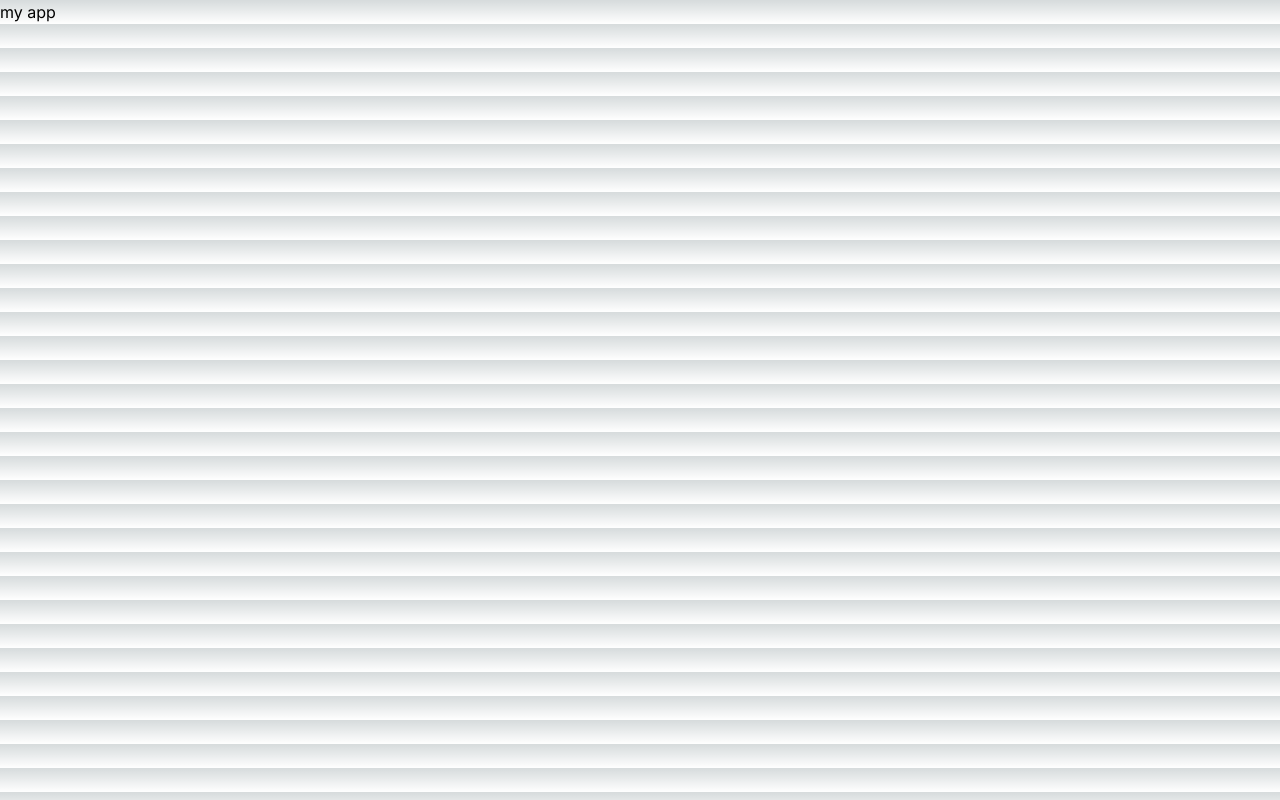
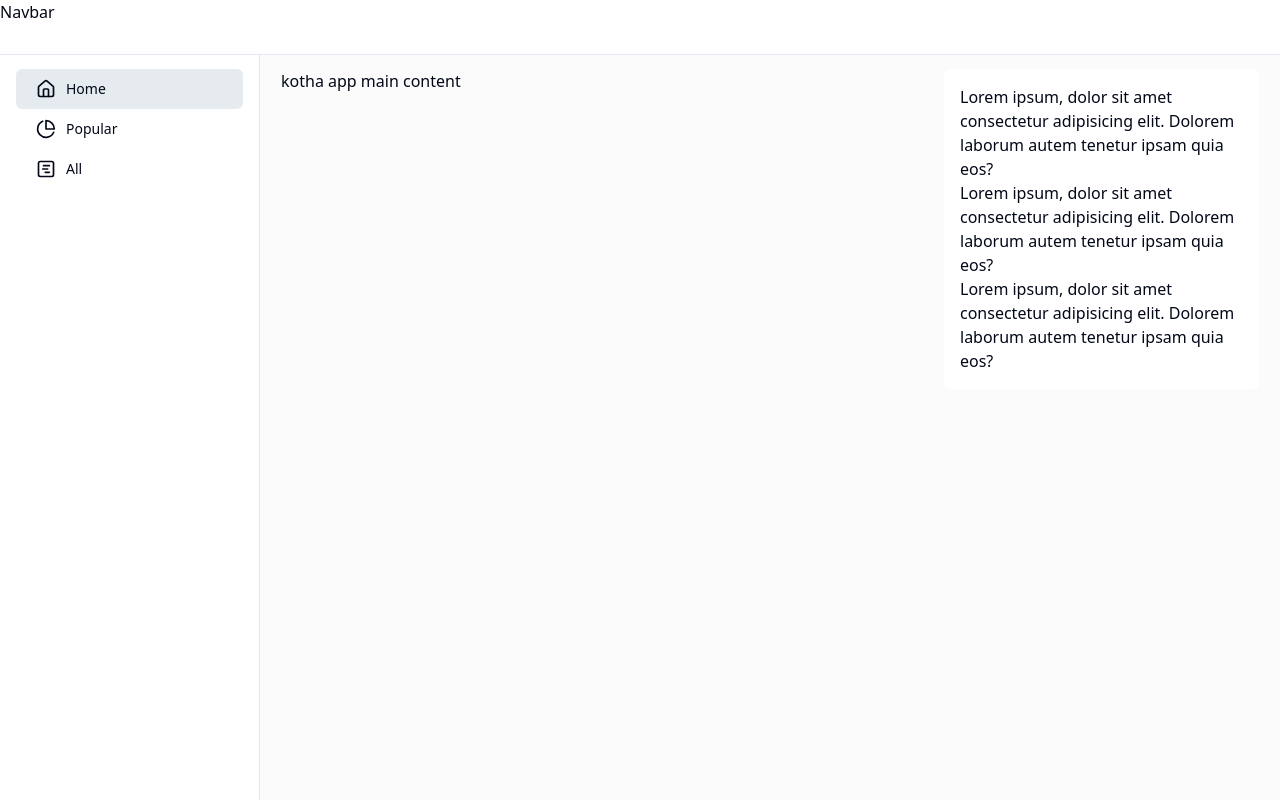
Before and after one commit to Jisan-mia/gold-kinen-fe-task, a Next.js app: page / in a window 1280 px wide. Built offline with nearby package versions, Linux system fonts and the light colour scheme.

Commit message:
created app layout design

```diff
--- a/app/globals.css
+++ b/app/globals.css
@@ -2,32 +2,101 @@
 @tailwind components;
 @tailwind utilities;
 
-:root {
-  --foreground-rgb: 0, 0, 0;
-  --background-start-rgb: 214, 219, 220;
-  --background-end-rgb: 255, 255, 255;
-}
+@layer base {
+  :root {
+    --background: 0 0% 100%;
+    --foreground: 222.2 84% 4.9%;
 
-@media (prefers-color-scheme: dark) {
-  :root {
-    --foreground-rgb: 255, 255, 255;
-    --background-start-rgb: 0, 0, 0;
-    --background-end-rgb: 0, 0, 0;
+    --primary: 222.2 47.4% 11.2%;
+    --primary-foreground: 210 40% 98%;
+
+    --border: 214.3 31.8% 91.4%;
+    --input: 214.3 31.8% 91.4%;
+    --ring: 222.2 84% 4.9%;
+
+    --radius: 0.5rem;
   }
 }
 
-body {
-  color: rgb(var(--foreground-rgb));
-  background: linear-gradient(
-      to bottom,
-      transparent,
-      rgb(var(--background-end-rgb))
-    )
-    rgb(var(--background-start-rgb));
+@layer base {
+  * {
+    @apply border-border;
+  }
+
+  body {
+    @apply bg-[#fbfbfb] text-foreground font-poppins;
+  }
+
+  h1,
+  h2,
+  h3,
+  h4,
+  h5,
+  h6 {
+    @apply font-poppins;
+  }
+
 }
 
-@layer utilities {
-  .text-balance {
-    text-wrap: balance;
-  }
+.app-layout {
+  display: grid;
+  grid-template-areas:
+    "nav nav"
+    "sidebar main";
+  grid-template-rows: 55px 1fr;
+  grid-template-columns: 260px 1fr;
+  width: 100%;
+  height: 100vh;
+  overflow: hidden;
 }
+
+.app-layout .app-layout__navbar {
+  grid-area: nav;
+}
+
+.app-layout .app-layout__sidebar {
+  grid-area: sidebar;
+}
+
+.app-layout .app-layout__main {
+  grid-area: main;
+  overflow-y: auto;
+  width: 100%;
+  height: 100%
+}
+
+/* custom scrollbar */
+.custom-scrollbar {
+  scrollbar-color: transparent transparent;
+  scrollbar-width: thin;
+}
+
+.custom-scrollbar:hover {
+  scrollbar-color: #00000033 transparent;
+}
+
+.custom-scrollbar::-webkit-scrollbar {
+  height: 4px;
+  width: 4px;
+  background: gray;
+}
+
+/* Track */
+.custom-scrollbar::-webkit-scrollbar-track {
+  background: #E5EBEE;
+}
+
+/* Handle */
+.custom-scrollbar::-webkit-scrollbar-thumb {
+  background: #888;
+}
+
+/* Handle on hover */
+.custom-scrollbar::-webkit-scrollbar-thumb:hover {
+  background: #555;
+}
+
+.custom-scrollbar::-webkit-scrollbar-thumb:horizontal {
+  background: #E5EBEE;
+  border-radius: 10px;
+}
--- a/app/layout.tsx
+++ b/app/layout.tsx
@@ -1,12 +1,60 @@
+import Navbar from "@/components/shared/Navbar";
+import RightSidebar from "@/components/shared/right-sidebar";
+import Sidebar from "@/components/shared/sidebar";
+import { siteConfig } from "@/config/site";
+import { cn } from "@/lib/utils";
 import type { Metadata } from "next";
-import { Inter } from "next/font/google";
+import { Poppins } from "next/font/google";
 import "./globals.css";
 
-const inter = Inter({ subsets: ["latin"] });
+const poppins = Poppins({
+  subsets: ["latin"],
+  display: "swap",
+  variable: "--font-poppins",
+  weight: ["100", "200", "300", "400", "500", "600", "700", "800", "900"],
+});
 
 export const metadata: Metadata = {
-  title: "Create Next App",
-  description: "Generated by create next app",
+  metadataBase: new URL(siteConfig.url.base),
+  title: {
+    default: siteConfig.name,
+    template: `%s | ${siteConfig.name}`,
+  },
+  description: siteConfig.description,
+  keywords: siteConfig.keywords,
+  authors: [
+    {
+      name: siteConfig.author,
+      url: siteConfig.url.author,
+    },
+  ],
+  creator: siteConfig.author,
+  openGraph: {
+    type: "website",
+    locale: "en_US",
+    url: siteConfig.url.base,
+    title: siteConfig.name,
+    description: siteConfig.description,
+    siteName: siteConfig.name,
+    images: [
+      {
+        url: siteConfig.ogImage,
+        width: 1200,
+        height: 630,
+        alt: siteConfig.name,
+      },
+    ],
+  },
+  twitter: {
+    card: "summary_large_image",
+    title: siteConfig.name,
+    description: siteConfig.description,
+    images: [siteConfig.ogImage],
+    creator: "@JisanMia4",
+  },
+  icons: {
+    icon: "/favicon.ico",
+  },
 };
 
 export default function RootLayout({
@@ -16,7 +64,23 @@ export default function RootLayout({
 }>) {
   return (
     <html lang="en">
-      <body className={inter.className}>{children}</body>
+      <body
+        className={cn("min-h-screen font-sans antialiased", poppins.variable)}
+      >
+        <main className="app-layout">
+          <Navbar />
+          <Sidebar />
+          <section className="app-layout__main px-4 py-3.5 mx-auto max-w-[calc(100vw-270px)] w-[1120px]">
+            <div className="relative flex gap-4 w-full ">
+              <div className="max-w-[calc(100%-(16px+315px))] w-full">
+                {children}
+              </div>
+
+              <RightSidebar />
+            </div>
+          </section>
+        </main>
+      </body>
     </html>
   );
 }
--- /dev/null
+++ b/app/not-found.tsx
@@ -0,0 +1,13 @@
+import Link from "next/link";
+
+export default function NotFound() {
+  return (
+    <main className="grid min-h-screen place-content-center space-y-5 text-center">
+      <h2 className="text-3xl font-semibold">Not Found</h2>
+      <p>Could not find requested resource</p>
+      <Link href="/">
+        <button className="font-semibold">Return Home</button>
+      </Link>
+    </main>
+  );
+}
--- a/app/page.tsx
+++ b/app/page.tsx
@@ -1,3 +1,3 @@
 export default function Home() {
-  return <main>my app</main>;
+  return <div className="">kotha app main content</div>;
 }
--- /dev/null
+++ b/components/shared/navbar.tsx
@@ -0,0 +1,9 @@
+const Navbar = () => {
+  return (
+    <nav className="app-layout__navbar bg-background h-full w-full border-b border-border">
+      Navbar
+    </nav>
+  );
+};
+
+export default Navbar;
--- /dev/null
+++ b/components/shared/right-sidebar.tsx
@@ -0,0 +1,22 @@
+const RightSidebar = () => {
+  return (
+    <div className="sticky top-0 max-h-[calc(100vh-55px)] max-w-[315px] w-[315px] overflow-y-auto overflow-x-hidden custom-scrollbar">
+      <aside className="bg-background px-4 py-4 rounded-md flex flex-col">
+        <p>
+          Lorem ipsum, dolor sit amet consectetur adipisicing elit. Dolorem
+          laborum autem tenetur ipsam quia eos?
+        </p>
+        <p>
+          Lorem ipsum, dolor sit amet consectetur adipisicing elit. Dolorem
+          laborum autem tenetur ipsam quia eos?
+        </p>
+        <p>
+          Lorem ipsum, dolor sit amet consectetur adipisicing elit. Dolorem
+          laborum autem tenetur ipsam quia eos?
+        </p>
+      </aside>
+    </div>
+  );
+};
+
+export default RightSidebar;
--- /dev/null
+++ b/components/shared/sidebar.tsx
@@ -0,0 +1,59 @@
+"use client";
+import { cn } from "@/lib/utils";
+import { Home, PieChart, SquareGanttChart } from "lucide-react";
+import Link from "next/link";
+import { usePathname } from "next/navigation";
+
+const Sidebar = () => {
+  const pathname = usePathname();
+  return (
+    <aside className="app-layout__sidebar bg-background border-r border-border overflow-y-auto overflow-x-hidden custom-scrollbar max-h-[calc(100vh-55px)] px-4 py-3.5">
+      <ul>
+        <li>
+          <Link
+            href={"/"}
+            className={cn(
+              "flex items-center gap-2.5 rounded-md hover:bg-[#F6F8F9] justify-start px-5 py-2.5",
+              {
+                "bg-[#E5EBEE] hover:bg-[#E5EBEE]": pathname === "/",
+              }
+            )}
+          >
+            <Home className="size-5" />
+            <span className="text-sm text-normal">Home</span>
+          </Link>
+        </li>
+        <li>
+          <Link
+            href={"/popular"}
+            className={cn(
+              "flex items-center gap-2.5 rounded-md hover:bg-[#F6F8F9] justify-start px-5 py-2.5",
+              {
+                "bg-[#E5EBEE] hover:bg-[#E5EBEE]": pathname === "/popular",
+              }
+            )}
+          >
+            <PieChart className="size-5" />
+            <span className="text-sm text-normal">Popular</span>
+          </Link>
+        </li>
+        <li>
+          <Link
+            href={"/all"}
+            className={cn(
+              "flex items-center gap-2.5 rounded-md hover:bg-[#F6F8F9] justify-start px-5 py-2.5",
+              {
+                "bg-[#E5EBEE] hover:bg-[#E5EBEE]": pathname === "/all",
+              }
+            )}
+          >
+            <SquareGanttChart className="size-5" />
+            <span className="text-sm text-normal">All</span>
+          </Link>
+        </li>
+      </ul>
+    </aside>
+  );
+};
+
+export default Sidebar;
--- /dev/null
+++ b/config/site.ts
@@ -0,0 +1,16 @@
+import { SiteConfig } from "@/types";
+
+export const siteConfig: SiteConfig = {
+  name: "Kotha App",
+  author: "jisanmia",
+  description: "Kotha app an Q&A app",
+  keywords: ["q&a", "quesiton", "answer", "forum"],
+  url: {
+    base: `${process.env.NEXT_PUBLIC_APP_URL}`,
+    author: "https://jisan.io",
+  },
+  links: {
+    github: "https://github.com/Jisan-mia/gold-kinen-fe-task",
+  },
+  ogImage: `${process.env.NEXT_PUBLIC_APP_URL}/og.jpg`,
+};
--- /dev/null
+++ b/lib/utils.ts
@@ -0,0 +1,6 @@
+import { type ClassValue, clsx } from "clsx"
+import { twMerge } from "tailwind-merge"
+
+export function cn(...inputs: ClassValue[]) {
+  return twMerge(clsx(inputs))
+}
--- a/tailwind.config.ts
+++ b/tailwind.config.ts
@@ -1,20 +1,49 @@
 import type { Config } from "tailwindcss";
 
-const config: Config = {
+const config = {
+  darkMode: ["class"],
   content: [
-    "./pages/**/*.{js,ts,jsx,tsx,mdx}",
-    "./components/**/*.{js,ts,jsx,tsx,mdx}",
-    "./app/**/*.{js,ts,jsx,tsx,mdx}",
+    "./pages/**/*.{ts,tsx}",
+    "./components/**/*.{ts,tsx}",
+    "./app/**/*.{ts,tsx}",
+    "./src/**/*.{ts,tsx}",
   ],
+  prefix: "",
   theme: {
+    container: {
+      center: true,
+      padding: "2rem",
+      screens: {
+        "2xl": "1400px",
+      },
+    },
     extend: {
-      backgroundImage: {
-        "gradient-radial": "radial-gradient(var(--tw-gradient-stops))",
-        "gradient-conic":
-          "conic-gradient(from 180deg at 50% 50%, var(--tw-gradient-stops))",
+      colors: {
+        border: "hsl(var(--border))",
+        input: "hsl(var(--input))",
+        ring: "hsl(var(--ring))",
+        background: "hsl(var(--background))",
+        foreground: "hsl(var(--foreground))",
+        primary: {
+          DEFAULT: "hsl(var(--primary))",
+          foreground: "hsl(var(--primary-foreground))",
+        },
+        card: {
+          DEFAULT: "hsl(var(--card))",
+          foreground: "hsl(var(--card-foreground))",
+        },
+      },
+      fontFamily: {
+        poppins: ["var(--font-poppins)"],
+      },
+      borderRadius: {
+        lg: "var(--radius)",
+        md: "calc(var(--radius) - 2px)",
+        sm: "calc(var(--radius) - 4px)",
       },
     },
   },
   plugins: [],
-};
+} satisfies Config;
+
 export default config;
```
Also changed, not shown: package.json (+7 -4 lines), types/index.d.ts (added, +14 -0 lines), 2 other files (tests, documents, lock files or other folders).
